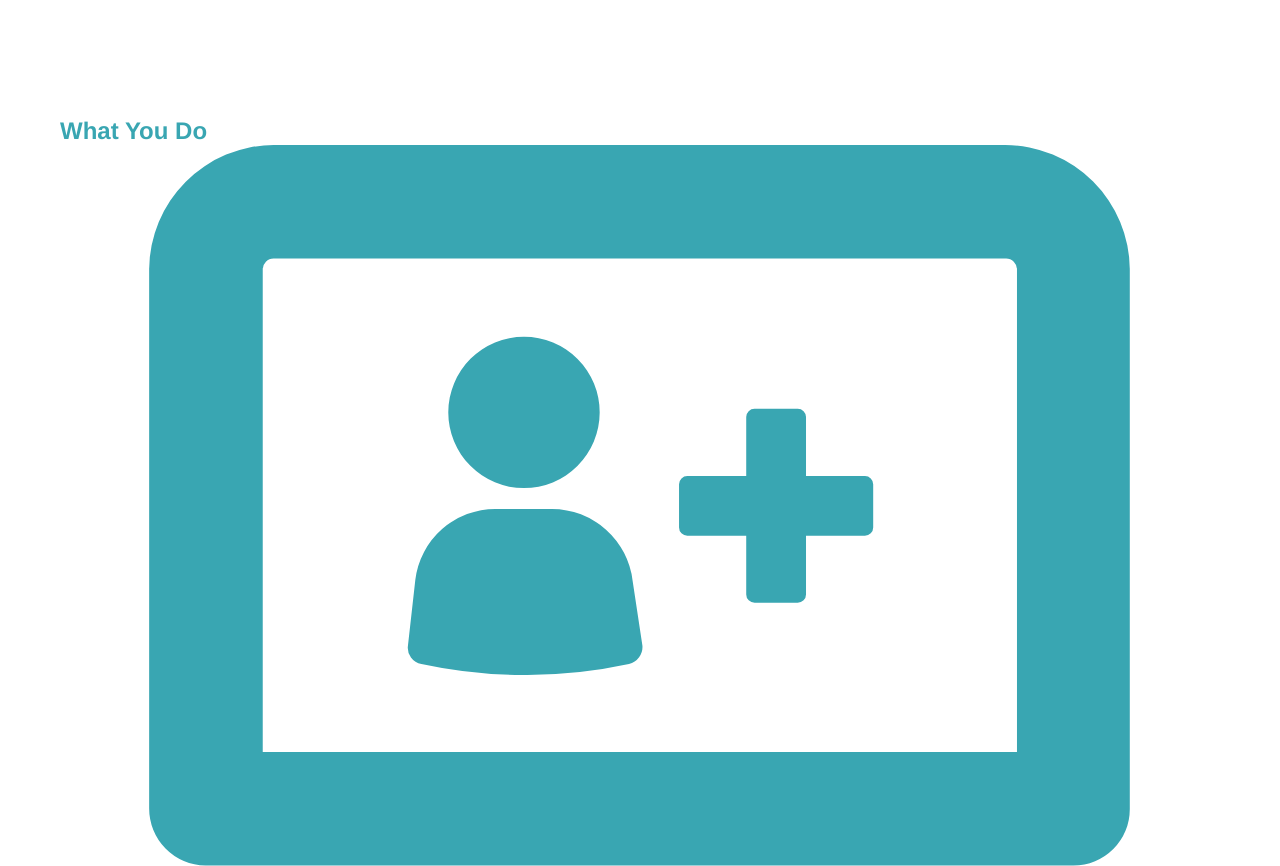
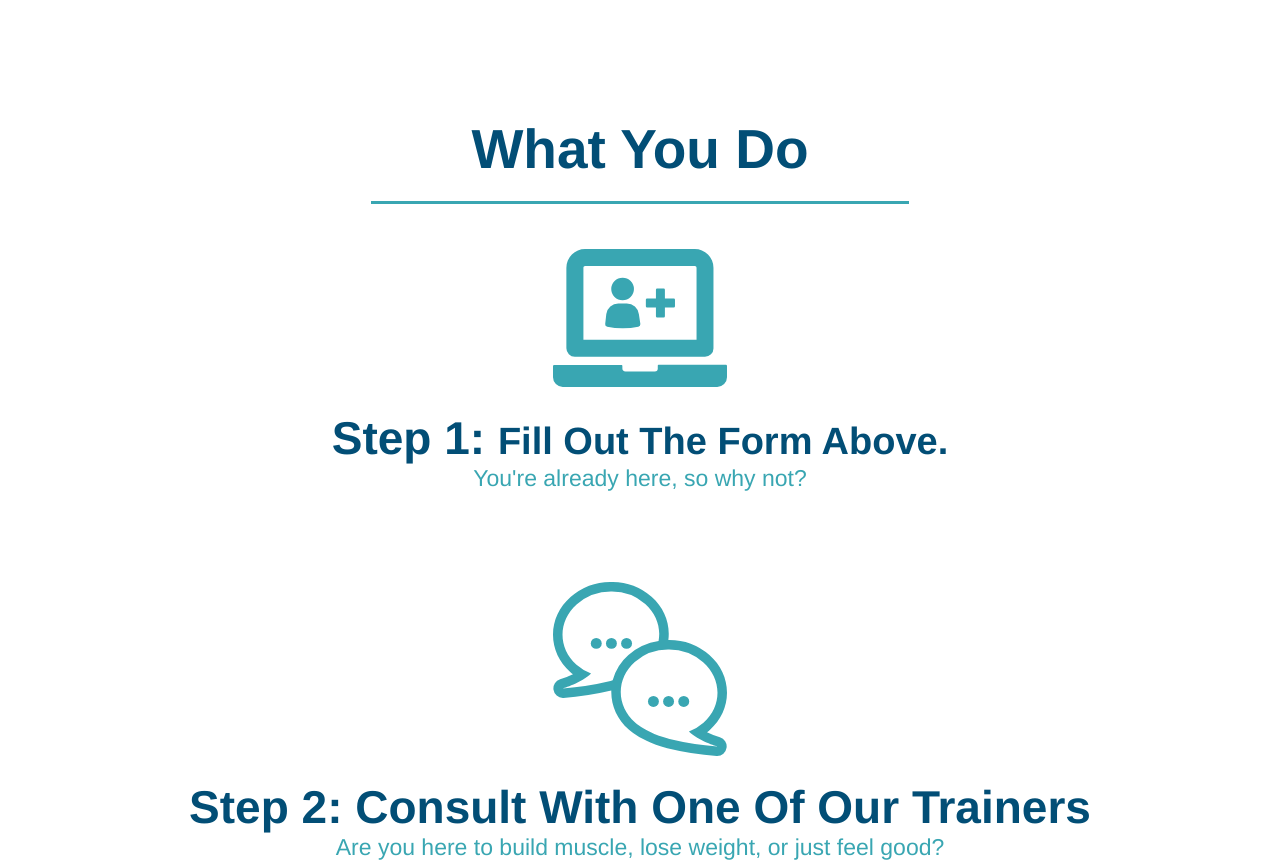
Before and after one commit to bischgit/run-buddy, a plain HTML site: page index.html in a window 1280 px wide. Shown: the part 1003-1869 px from the top of the page. Drawn offline with Linux system fonts and the light colour scheme.

Commit message:
finished styling the main sections and positioning all images and text content.

```diff
--- a/assets/css/style.css
+++ b/assets/css/style.css
@@ -129,16 +129,6 @@
     text-align: center;
   }
 
-  .intro h2 {
-    font-size: 55px;
-    color: #024e76;
-    margin-bottom: 35px;
-    padding: 0 100px 20px 100px;
-    border-bottom: 3px solid;
-    border-color: #fce138;
-    display: inline-block;
-  }
-
   .intro p {
     line-height: 1.7;
     color: #39a6b2;
@@ -146,3 +136,52 @@
     font-size: 20px;
     margin: 0 auto;
   }
+  /* "what we do" styling end */
+
+/* "what you do" styling start */
+  .steps {
+    text-align: center;
+    color: #fce138;
+  }
+
+  /* both section titles styling combined */
+  .section-title {
+    font-size: 55px;
+    color: #024e76;
+    margin-bottom: 35px;
+    padding: 0 100px 20px 100px;
+    display: inline-block;
+    border-bottom: 3px solid;
+  }
+
+  .primary-border {
+    border-color: #fce138;
+  }
+
+  .secondary-border {
+    border-color: #39a6b2;
+  }
+
+  .steps div {
+    margin-bottom: 80px;
+  }
+
+  .steps img {
+    width: 15%;
+    margin: 10px 0;
+  }
+
+  .steps h3 {
+    color: #024e76;
+    font-size: 46px;
+    margin-top: 10px;
+  }
+
+  .steps p {
+    color: #39a6b2;
+    font-size: 23px;
+  }
+
+  .steps span {
+    font-size: 38px;
+  }
--- a/index.html
+++ b/index.html
@@ -70,18 +70,18 @@
 
   <!-- "what we do" section -->
   <section id="what-we-do" class="intro">
-    <h2>What We Do</h2>
+    <h2 class="section-title primary-border">What We Do</h2>
     <p>
       butcher selfies chambray shabby chic gentrify readymade yr Echo Park XOXO Tumblr normcore Banksy direct trade Blue Bottle chillwave you probably haven't heard of them single-origin coffee Vice fanny pack fixie Odd Future Austin fingerstache pickled twee synth Wes Anderson Thundercats viral bitters flannel meggings narwhal Marfa Schlitz sustainable Intelligentsia umami deep v craft
     </p>
   </section>
 
   <!-- "what you do" section -->
-  <section id="what-you-do">
-    <h2>What You Do</h2>
+  <section id="what-you-do" class="steps">
+    <h2 class="section-title secondary-border">What You Do</h2>
     <div>
       <img src="./assets/images/step-1.svg" alt="" />
-      <h3>Step 1: Fill Out The Form Above.</h3>
+      <h3>Step 1: <span>Fill Out The Form Above.</span></h3>
       <p>You're already here, so why not?</p>
     </div>
 
```
